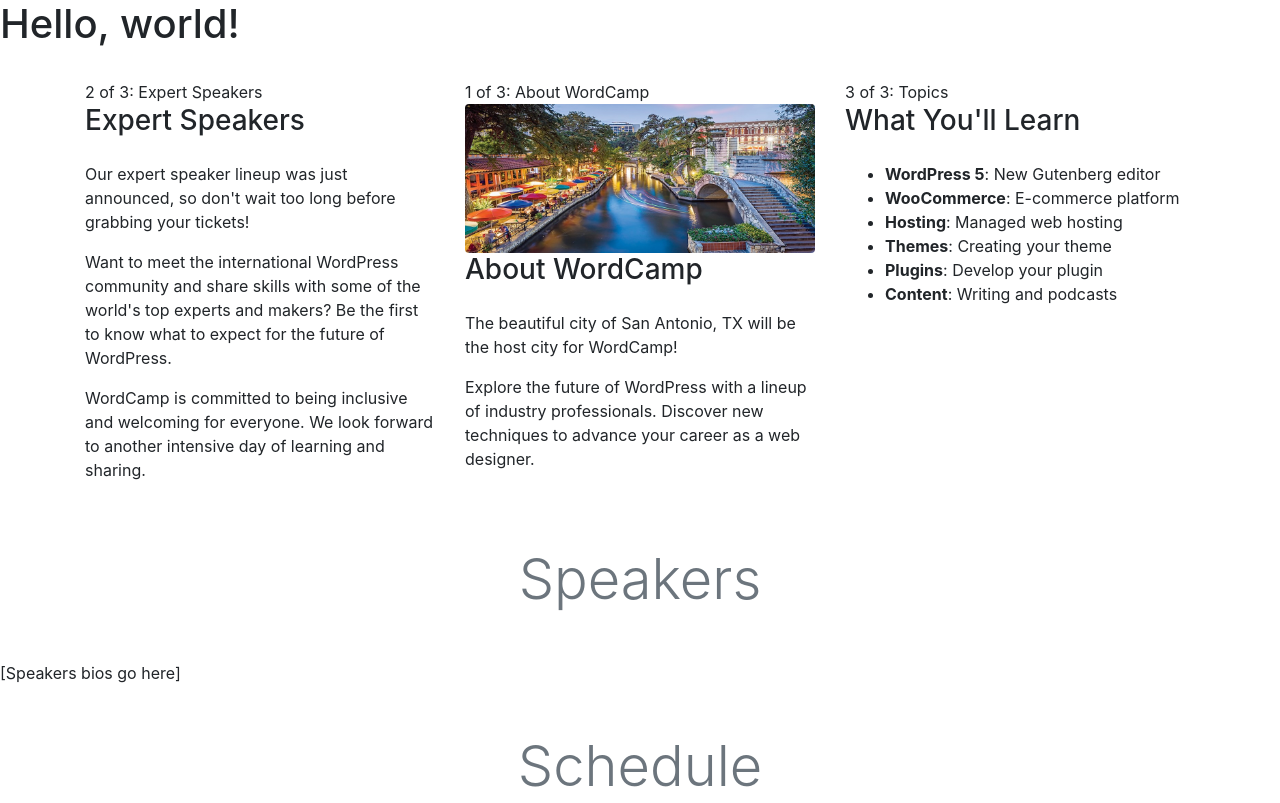
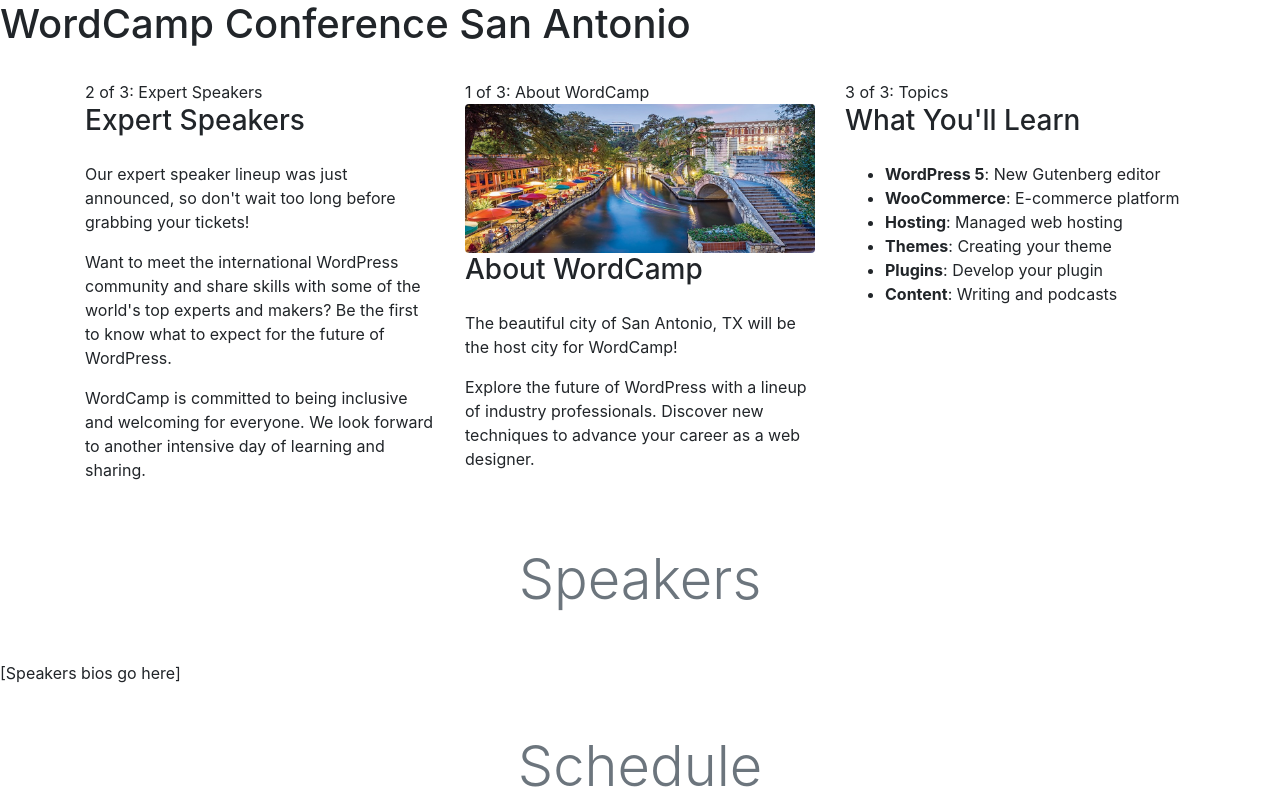
Before and after one commit to jeniahc/WordCampSanAntonio, a plain HTML site: page index.html in a window 1280 px wide. Shown: the top 803 px of the page. Drawn offline with nearby package versions, Linux system fonts and the light colour scheme.

Commit message:
update 2

```diff
--- a/index.html
+++ b/index.html
@@ -8,10 +8,10 @@
 
     <link rel="stylesheet" href="https://cdn.jsdelivr.net/npm/bootstrap@4.3.1/dist/css/bootstrap.min.css" integrity="sha384-ggOyR0iXCbMQv3Xipma34MD+dH/1fQ784/j6cY/iJTQUOhcWr7x9JvoRxT2MZw1T" crossorigin="anonymous">
 
-    <title>Hello, world!</title>
+    <title>WordCamp Conference San Antonio</title>
   </head>
   <body>
-    <h1>Hello, world!</h1>
+    <h1>WordCamp Conference San Antonio</h1>
     <div class="container pt-4">
   <!-- about -->
   <div class="row">
```
